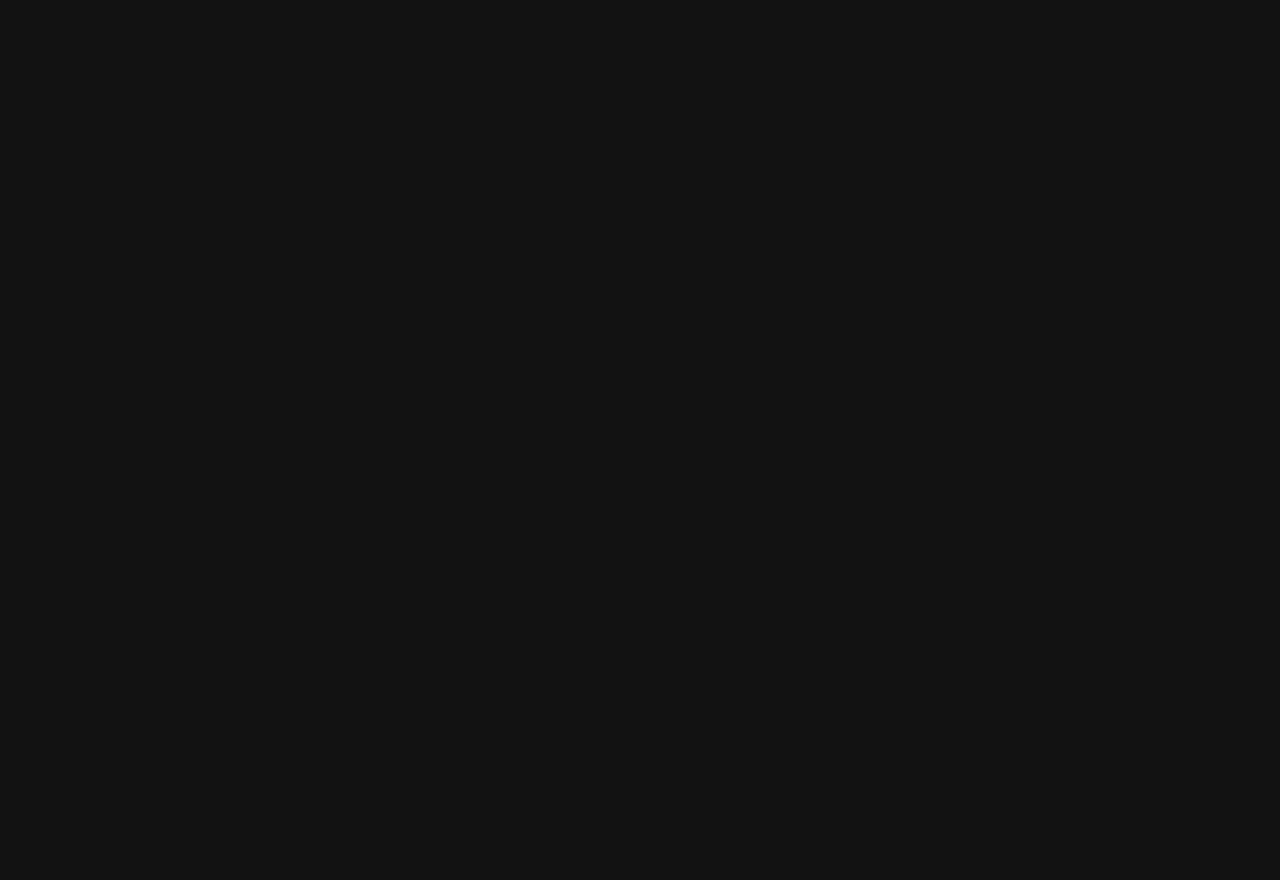
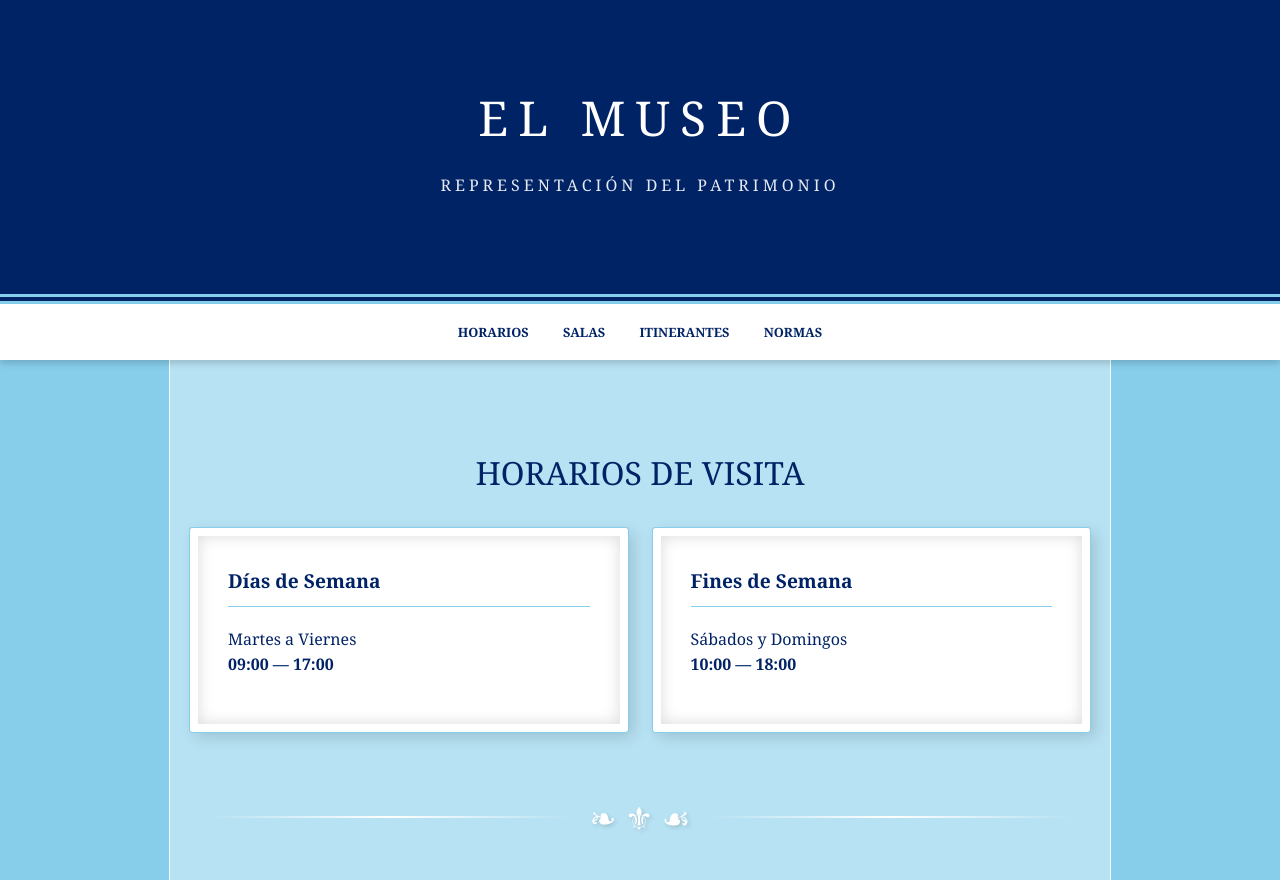
Before and after one commit to solarchat/cubachat, a plain HTML site: page index.html in a window 1280 px wide. Shown: the top 880 px of the page. Before the commit the page ends 800 px from the top, so only its background shows below. Drawn offline with Linux system fonts and the light colour scheme.

Commit message:
Add files via upload

```diff
--- a/index.html
+++ b/index.html
@@ -3,112 +3,263 @@
 <head>
     <meta charset="UTF-8">
     <meta name="viewport" content="width=device-width, initial-scale=1.0">
-    <title>INFORMACIÓN MUSEO</title>
+    <title>MUSEO - GUÍA OFICIAL</title>
     <style>
         :root {
-            --gold: #c5a059;
-            --bg: #121212;
-            --card-bg: #1e1e1e;
-            --text: #ffffff;
-            --border: #333333;
-            --danger: #ff5555;
+            --azul-marino: #002366;
+            --azul-cielo: #87CEEB;
+            --blanco: #FFFFFF;
+            --crema-yeso: #F8F9FA;
+            --sombra-yeso: rgba(0,0,0,0.15);
         }
 
         body {
-            background-color: var(--bg);
-            color: var(--text);
-            font-family: 'Segoe UI', Helvetica, Arial, sans-serif;
+            background-color: var(--azul-cielo);
+            color: var(--azul-marino);
+            font-family: 'Georgia', 'Times New Roman', serif;
             margin: 0;
+            padding: 0;
             line-height: 1.6;
         }
 
-        /* DISEÑO DE CABECERA CON GRÁFICOS CSS */
+        /* DIVISOR DE ARABESCO (EFECTO YESO) */
+        .arabesco {
+            text-align: center;
+            font-size: 2rem;
+            color: var(--blanco);
+            margin: 40px 0;
+            display: flex;
+            align-items: center;
+            justify-content: center;
+            text-shadow: 2px 2px 4px var(--sombra-yeso);
+            user-select: none;
+        }
+
+        .arabesco::before, .arabesco::after {
+            content: "";
+            flex: 1;
+            height: 2px;
+            background: linear-gradient(to right, transparent, var(--blanco), transparent);
+            margin: 0 20px;
+        }
+
+        /* HEADER ESTILO MOLDURA */
         header {
-            padding: 60px 20px;
+            background-color: var(--azul-marino);
+            color: var(--blanco);
+            padding: 80px 20px;
             text-align: center;
-            background: linear-gradient(135deg, #1a1a1a 25%, #222 25%, #222 50%, #1a1a1a 50%, #1a1a1a 75%, #222 75%, #222 100%);
-            background-size: 40px 40px; /* Patrón geométrico simple */
-            border-bottom: 5px solid var(--gold);
+            border-bottom: 10px double var(--azul-cielo);
+            box-shadow: 0 10px 20px var(--sombra-yeso);
         }
 
         header h1 {
-            font-size: 2.5rem;
+            font-size: 3rem;
             margin: 0;
-            letter-spacing: 4px;
-            color: var(--gold);
             text-transform: uppercase;
+            letter-spacing: 10px;
+            font-weight: normal;
         }
 
         header p {
-            margin-top: 10px;
-            font-size: 0.9rem;
-            letter-spacing: 2px;
-            color: #888;
+            letter-spacing: 4px;
+            font-size: 1rem;
+            opacity: 0.9;
         }
 
-        /* NAVEGACIÓN STICKY */
+        /* NAVEGACIÓN */
         nav {
+            background-color: var(--blanco);
+            padding: 15px;
             position: sticky;
             top: 0;
-            background: rgba(0, 0, 0, 0.95);
-            padding: 15px 0;
-            display: flex;
-            justify-content: center;
-            gap: 15px;
             z-index: 1000;
-            border-bottom: 1px solid var(--gold);
-            flex-wrap: wrap;
+            text-align: center;
+            box-shadow: 0 4px 6px var(--sombra-yeso);
         }
 
         nav a {
-            color: var(--text);
+            color: var(--azul-marino);
             text-decoration: none;
-            font-size: 0.7rem;
+            margin: 0 15px;
             font-weight: bold;
             text-transform: uppercase;
-            padding: 5px 10px;
-            border: 1px solid transparent;
+            font-size: 0.8rem;
+            transition: 0.3s;
         }
 
         nav a:hover {
-            border-color: var(--gold);
-            color: var(--gold);
+            color: var(--azul-cielo);
         }
 
         .container {
-            max-width: 800px;
+            max-width: 900px;
             margin: 0 auto;
             padding: 40px 20px;
+            background-color: rgba(255, 255, 255, 0.4);
+            border-left: 1px solid var(--blanco);
+            border-right: 1px solid var(--blanco);
         }
 
         section {
-            margin-bottom: 60px;
-            scroll-margin-top: 80px;
+            padding: 20px 0;
         }
 
         h2 {
-            font-size: 1.4rem;
-            color: var(--gold);
+            text-align: center;
+            font-size: 2rem;
             text-transform: uppercase;
-            border-left: 4px solid var(--gold);
-            padding-left: 15px;
             margin-bottom: 30px;
+            font-weight: normal;
         }
 
-        /* GRIDS Y TARJETAS */
+        /* TARJETAS ESTILO PANEL DE PARED */
         .grid {
             display: grid;
-            grid-template-columns: repeat(auto-fit, minmax(240px, 1fr));
-            gap: 20px;
+            grid-template-columns: repeat(auto-fit, minmax(250px, 1fr));
+            gap: 25px;
         }
 
         .card {
-            background: var(--card-bg);
-            padding: 25px;
-            border: 1px solid var(--border);
-            border-radius: 4px;
+            background-color: var(--blanco);
+            padding: 30px;
+            border-radius: 2px;
+            box-shadow: inset 0 0 15px var(--sombra-yeso), 5px 5px 15px var(--sombra-yeso);
+            border: 8px solid var(--blanco);
+            outline: 1px solid var(--azul-cielo);
         }
 
         .card h3 {
             margin-top: 0;
-            font
+            border-bottom: 1px solid var(--azul-cielo);
+            padding-bottom: 10px;
+            font-size: 1.2rem;
+        }
+
+        /* NORMAS */
+        .normas-box {
+            background-color: var(--azul-marino);
+            color: var(--blanco);
+            padding: 40px;
+            border: 4px double var(--azul-cielo);
+        }
+
+        .normas-box ul {
+            list-style: none;
+            padding: 0;
+        }
+
+        .normas-box li {
+            margin-bottom: 15px;
+            padding-left: 30px;
+            position: relative;
+        }
+
+        .normas-box li::before {
+            content: "❧";
+            position: absolute;
+            left: 0;
+            color: var(--azul-cielo);
+        }
+
+        footer {
+            background-color: var(--azul-marino);
+            color: var(--blanco);
+            text-align: center;
+            padding: 60px 20px;
+            border-top: 5px solid var(--azul-cielo);
+        }
+
+        /* DIVISOR DE ARABESCO INFERIOR */
+        .fin-seccion {
+            font-size: 1.5rem;
+            color: var(--blanco);
+            margin: 20px 0;
+        }
+
+    </style>
+</head>
+<body>
+
+    <header>
+        <h1>EL MUSEO</h1>
+        <p>REPRESENTACIÓN DEL PATRIMONIO</p>
+    </header>
+
+    <nav>
+        <a href="#horarios">Horarios</a>
+        <a href="#salas">Salas</a>
+        <a href="#itinerantes">Itinerantes</a>
+        <a href="#normas">Normas</a>
+    </nav>
+
+    <div class="container">
+
+        <section id="horarios">
+            <h2>Horarios de Visita</h2>
+            <div class="grid">
+                <div class="card">
+                    <h3>Días de Semana</h3>
+                    <p>Martes a Viernes<br><b>09:00 — 17:00</b></p>
+                </div>
+                <div class="card">
+                    <h3>Fines de Semana</h3>
+                    <p>Sábados y Domingos<br><b>10:00 — 18:00</b></p>
+                </div>
+            </div>
+        </section>
+
+        <div class="arabesco">❧ ⚜ ☙</div>
+
+        <section id="salas">
+            <h2>Nuestras Salas</h2>
+            <div class="grid">
+                <div class="card">
+                    <h3>Sala de Arqueología</h3>
+                    <p>Vestigios de las civilizaciones que forjaron nuestra historia.</p>
+                </div>
+                <div class="card">
+                    <h3>Galería de Bellas Artes</h3>
+                    <p>Exhibición permanente de óleos y esculturas neoclásicas.</p>
+                </div>
+                <div class="card">
+                    <h3>Salón de Historia</h3>
+                    <p>Archivos y mobiliario del siglo XVIII y XIX.</p>
+                </div>
+            </div>
+        </section>
+
+        <div class="arabesco">❧ ⚜ ☙</div>
+
+        <section id="itinerantes">
+            <h2>Exposiciones Itinerantes</h2>
+            <div class="card">
+                <h3>Vanguardia 2026</h3>
+                <p>Una mirada moderna sobre la técnica clásica. Disponible en el ala este hasta finales de marzo.</p>
+            </div>
+        </section>
+
+        <div class="arabesco">❧ ⚜ ☙</div>
+
+        <section id="normas">
+            <h2>Normas de la Instalación</h2>
+            <div class="normas-box">
+                <ul>
+                    <li>No se permite el uso de dispositivos de iluminación artificial (flash).</li>
+                    <li>Mantenga un tono de voz solemne durante su recorrido.</li>
+                    <li>Queda terminantemente prohibido el contacto físico con las piezas de exhibición.</li>
+                    <li>No se permite la entrada con bultos de gran tamaño o alimentos.</li>
+                </ul>
+            </div>
+        </section>
+
+    </div>
+
+    <footer>
+        <div class="fin-seccion">❦</div>
+        <p>&copy; 2026 EL MUSEO</p>
+        <p><small>Información Oficial al Visitante</small></p>
+    </footer>
+
+</body>
+</html>
```
